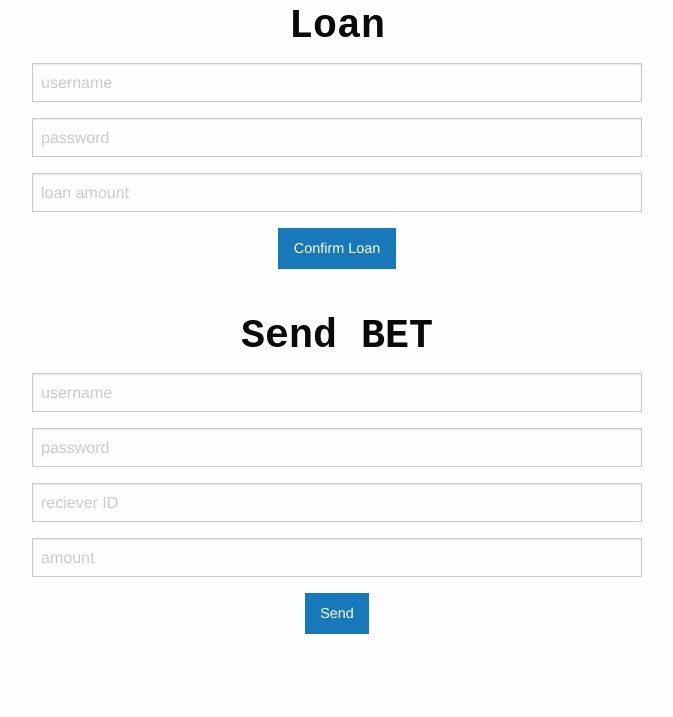
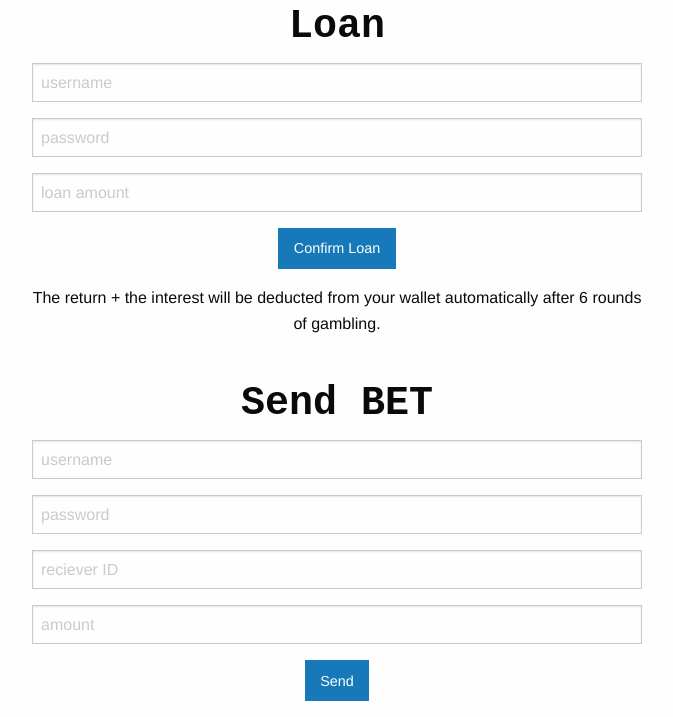
Before and after one commit to ujjwal-kr/betcoin, a Flask app: a page that uses app/templates/wallet.html in a window 1280 px wide. Shown: the part 421-1138 px from the top of the page, without its empty margins (303-976 px from the left). Before the commit the page ends 1055 px from the top, so only its background shows below. Run offline with Flask 2, Linux system fonts and the light colour scheme; data that the repository does not hold is empty; some libraries are stand-ins or nearby versions.

Commit message:
add message informing about loan return

```diff
--- a/app/templates/wallet.html
+++ b/app/templates/wallet.html
@@ -59,6 +59,9 @@
       </div>
 
       <button type="submit" class="button">Confirm Loan</button>
+      <p>
+        The return + the interest will be deducted from your wallet automatically after 6 rounds of gambling.
+      </p>
     </div>
   </div>
 </form>
```
